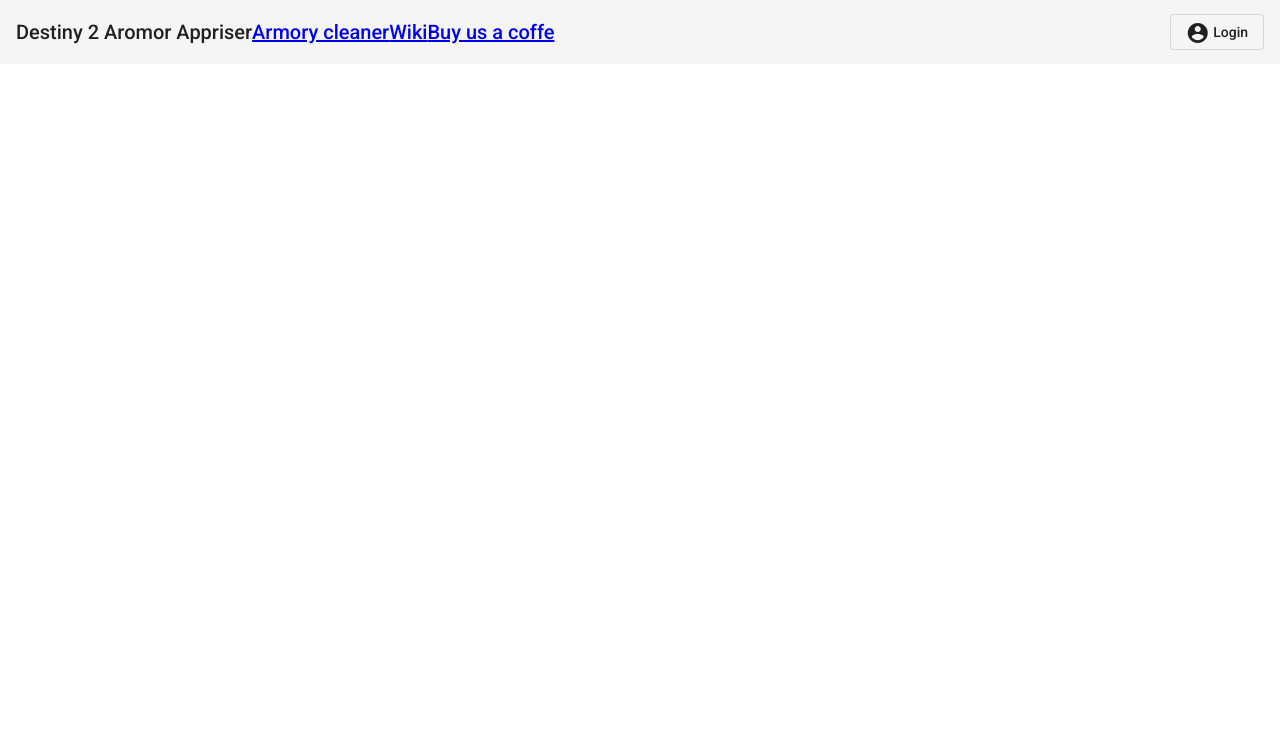
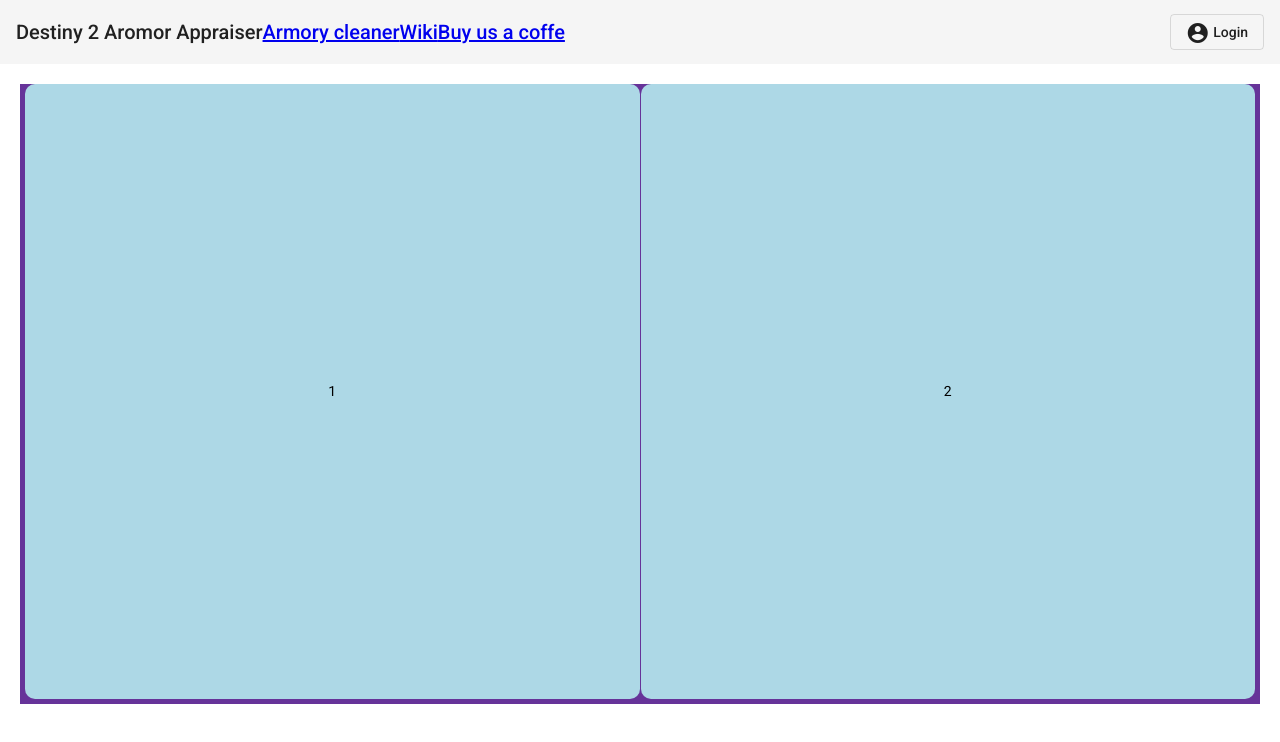
Before and after one commit to Dawwo20415/d2-armor-appraiser, an Angular app: page /display in a window 1280 px wide. Before the commit this address led to /. Shown: the top 742 px of the page. Built offline with nearby package versions, Linux system fonts and the light colour scheme.

Commit message:
Trying to get UI stuff done

```diff
--- a/src/app/app-routing.module.ts
+++ b/src/app/app-routing.module.ts
@@ -3,11 +3,13 @@
 import { PageTemplateComponent } from './page-template/page-template.component';
 import { BAuthRedirectComponent } from './b-auth-redirect/b-auth-redirect.component';
 import { MainPageComponent } from './main-page/main-page.component';
+import { DisplayComponent } from './display/display.component';
 
 const routes: Routes = [
   { path: '', component: PageTemplateComponent },
   { path: 'confirm_auth', component: BAuthRedirectComponent},
-  { path: 'homepage_test', component: MainPageComponent}
+  { path: 'homepage_test', component: MainPageComponent},
+  { path: 'display', component: DisplayComponent}
 ];
 
 @NgModule({
--- a/src/app/app.component.html
+++ b/src/app/app.component.html
@@ -4,7 +4,7 @@
         <mat-icon>menu</mat-icon>
       </button>
 
-      <span>Destiny 2 Aromor Appriser</span>
+      <span>Destiny 2 Aromor Appraiser</span>
 
       <span *ngIf="!mobile">
         <a href="url">Armory cleaner</a>
--- a/src/app/app.module.ts
+++ b/src/app/app.module.ts
@@ -13,9 +13,11 @@
 import { MatIconModule } from '@angular/material/icon';
 import { MatCardModule} from '@angular/material/card';
 import { MatButtonModule } from '@angular/material/button';
+import { MatGridListModule } from '@angular/material/grid-list';
 
 import { FlexLayoutModule } from '@angular/flex-layout';
 import { MainPageComponent } from './main-page/main-page.component';
+import { DisplayComponent } from './display/display.component';
 
 
 @NgModule({
@@ -23,7 +25,8 @@
     AppComponent,
     PageTemplateComponent,
     BAuthRedirectComponent,
-    MainPageComponent
+    MainPageComponent,
+    DisplayComponent
   ],
   imports: [
     BrowserModule,
@@ -36,6 +39,7 @@
     MatIconModule,
     MatCardModule,
     MatButtonModule,
+    MatGridListModule,
 
     FlexLayoutModule
   ],
--- /dev/null
+++ b/src/app/display/display.component.html
@@ -0,0 +1,6 @@
+<div class="info-display">
+    <mat-grid-list cols="2" rowHeight="1:1" class="info-grid">
+        <mat-grid-tile>1</mat-grid-tile>
+        <mat-grid-tile>2</mat-grid-tile>
+    </mat-grid-list>
+</div>
--- /dev/null
+++ b/src/app/display/display.component.scss
@@ -0,0 +1,15 @@
+.info-display {
+    background-color: rebeccapurple;
+    margin: 20px;
+}
+
+.info-grid {
+    margin: 5px;
+    margin-top: 5px;
+}
+
+mat-grid-tile {
+    background: lightblue;
+    border-radius: 10px;
+    margin-right: 5px;
+}
--- /dev/null
+++ b/src/app/display/display.component.ts
@@ -0,0 +1,15 @@
+import { Component, OnInit } from '@angular/core';
+
+@Component({
+  selector: 'app-display',
+  templateUrl: './display.component.html',
+  styleUrls: ['./display.component.scss']
+})
+export class DisplayComponent implements OnInit {
+
+  constructor() { }
+
+  ngOnInit(): void {
+  }
+
+}
```
Also changed, not shown: 1 other file (tests, documents, lock files or other folders).
